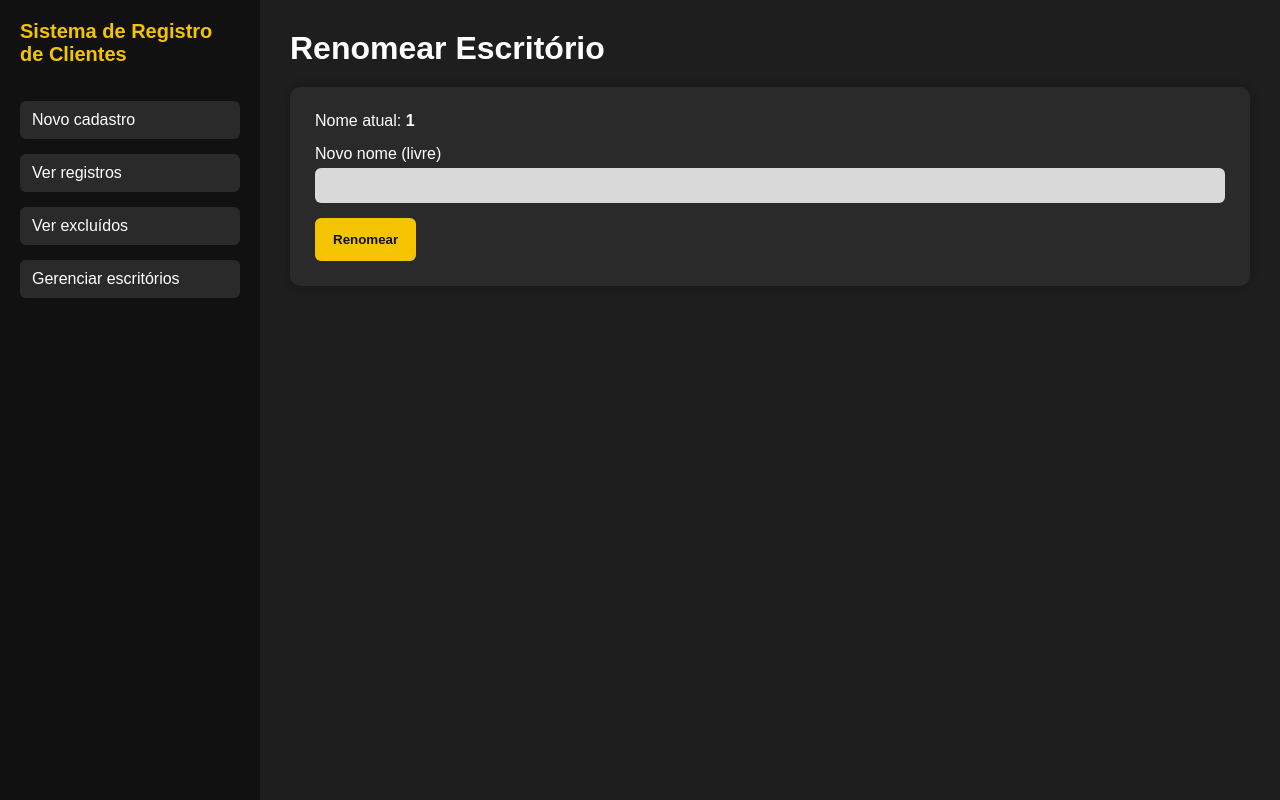
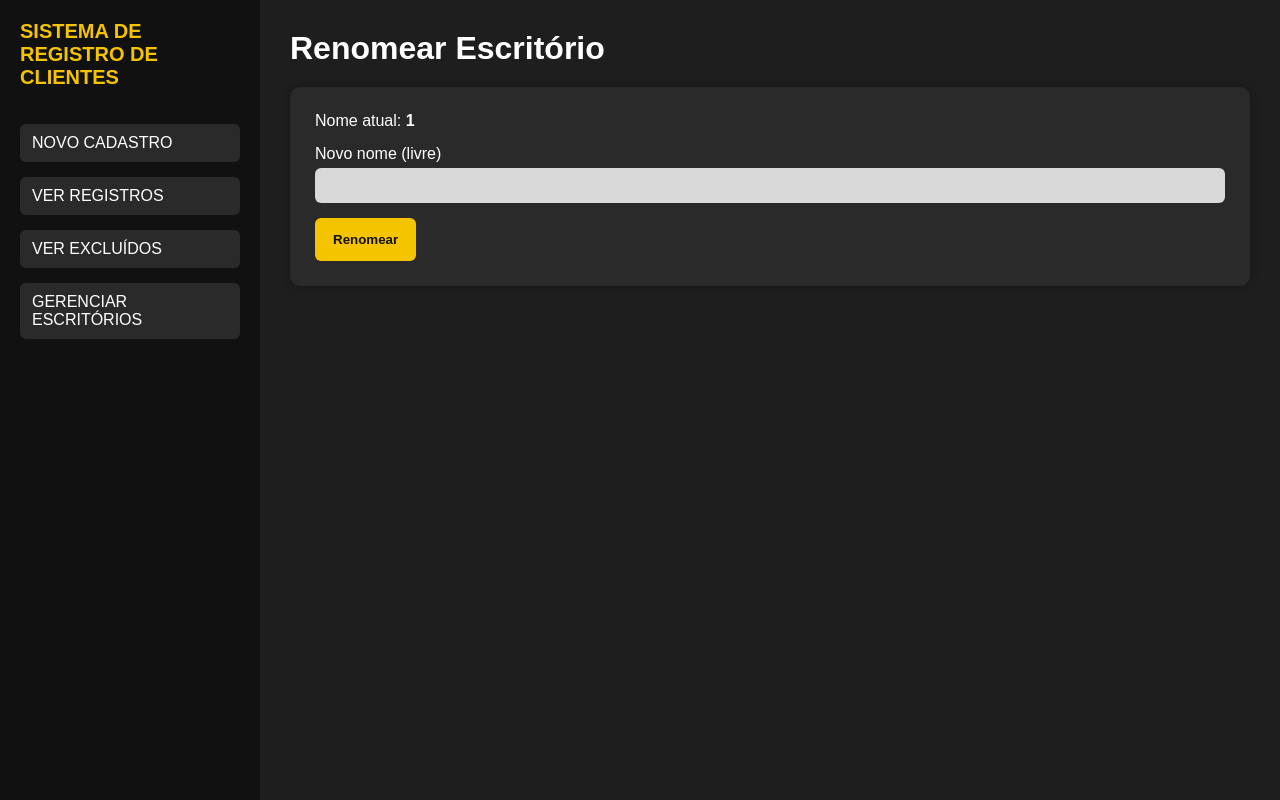
Before and after one commit to bponedev/REGISTRO-DE-CLIENTES, a Flask app: page /edit_office/1 in a window 1280 px wide. Run offline with Flask 3, Linux system fonts and the light colour scheme; data that the repository does not hold is empty.

Commit message:
Update base.html

```diff
--- a/templates/base.html
+++ b/templates/base.html
@@ -3,18 +3,17 @@
 <head>
   <meta charset="utf-8">
   <meta name="viewport" content="width=device-width,initial-scale=1">
-  <title>{{ title if title else "Sistema de Registro de Clientes" }}</title>
+  <title>{{ title if title else "SISTEMA DE REGISTRO DE CLIENTES" }}</title>
   <link rel="stylesheet" href="{{ url_for('static', filename='style.css') }}">
 </head>
 <body>
-
 <div class="container">
   <aside class="sidebar">
-    <span class="brand">Sistema de Registro de Clientes</span>
-    <a href="{{ url_for('index') }}">Novo cadastro</a>
-    <a href="{{ url_for('table', office='central') }}">Ver registros</a>
-    <a href="{{ url_for('excluidos') }}">Ver excluídos</a>
-    <a href="{{ url_for('offices_page') }}">Gerenciar escritórios</a>
+    <span class="brand">SISTEMA DE REGISTRO DE CLIENTES</span>
+    <a href="{{ url_for('index') }}">NOVO CADASTRO</a>
+    <a href="{{ url_for('table', office='CENTRAL') }}">VER REGISTROS</a>
+    <a href="{{ url_for('excluidos') }}">VER EXCLUÍDOS</a>
+    <a href="{{ url_for('offices_page') }}">GERENCIAR ESCRITÓRIOS</a>
   </aside>
 
   <main class="main">
@@ -27,11 +26,13 @@
           </div>
         {% endif %}
       {% endwith %}
-
       {% block content %}{% endblock %}
   </main>
 </div>
 
+<!-- toast container -->
+<div id="toast" class="toast" style="display:none;"></div>
+
 <script src="{{ url_for('static', filename='script.js') }}"></script>
 </body>
 </html>
```
